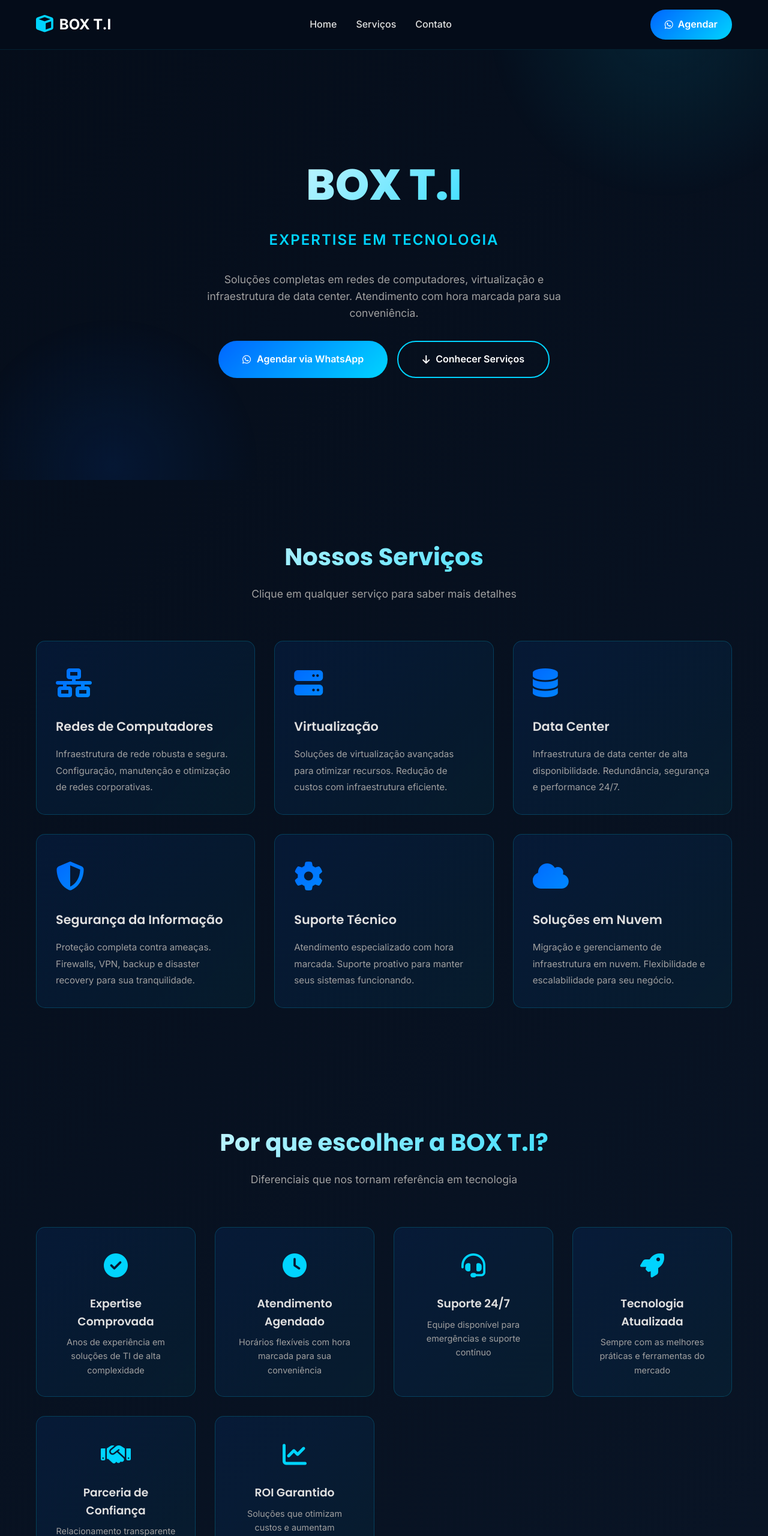
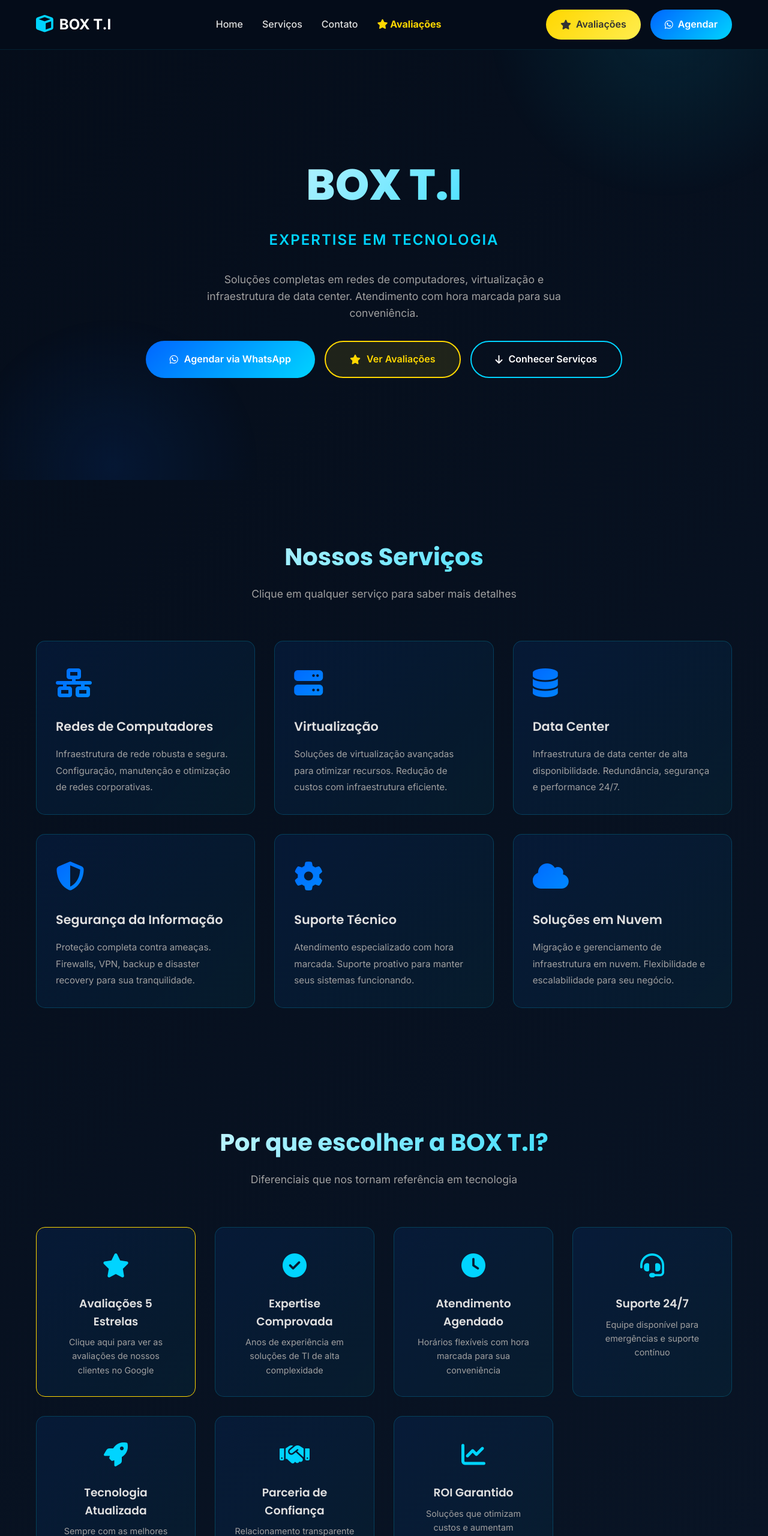
Before and after one commit to PesT-Lan/boxtiweb, a plain HTML site: page index.html in a window 1280 px wide. Shown: the top 2560 px of the page at 60% size. Drawn offline with Linux system fonts and the light colour scheme.

Commit message:
Add Google reviews links in multiple strategic locations

```diff
--- a/index.html
+++ b/index.html
@@ -774,10 +774,16 @@
                     <li><a onclick="showPage('home')">Home</a></li>
                     <li><a onclick="showPage('home'); setTimeout(() => document.getElementById('servicos').scrollIntoView({behavior: 'smooth'}), 100)">Serviços</a></li>
                     <li><a onclick="showPage('home'); setTimeout(() => document.getElementById('contato').scrollIntoView({behavior: 'smooth'}), 100)">Contato</a></li>
+                    <li><a href="https://g.page/r/CXcZ5Yv1_tm-EAE/review" target="_blank" style="color: #ffd700; font-weight: 700;"><i class="fas fa-star"></i> Avaliações</a></li>
                 </ul>
+                <div style="display: flex; gap: 1rem;">
+                    <a href="https://g.page/r/CXcZ5Yv1_tm-EAE/review" target="_blank" class="cta-button" style="background: linear-gradient(135deg, #ffd700 0%, #ffed4e 100%); color: #333;">
+                        <i class="fas fa-star"></i> Avaliações
+                    </a>
                     <a href="https://wa.me/5553981007777?text=Olá%20BOX%20T.I!%20Gostaria%20de%20agendar%20um%20atendimento." class="cta-button">
                         <i class="fab fa-whatsapp"></i> Agendar
                     </a>
+                </div>
             </nav>
         </div>
     </header>
@@ -793,6 +799,9 @@
                 <div class="hero-buttons">
                     <a href="https://wa.me/5553981007777?text=Olá%20BOX%20T.I!%20Gostaria%20de%20agendar%20um%20atendimento." class="btn-primary">
                         <i class="fab fa-whatsapp"></i> Agendar via WhatsApp
+                    </a>
+                    <a href="https://g.page/r/CXcZ5Yv1_tm-EAE/review" target="_blank" class="btn-secondary" style="background: rgba(255, 215, 0, 0.1); border-color: #ffd700; color: #ffd700;">
+                        <i class="fas fa-star"></i> Ver Avaliações
                     </a>
                     <a onclick="document.getElementById('servicos').scrollIntoView({behavior: 'smooth'})" class="btn-secondary">
                         <i class="fas fa-arrow-down"></i> Conhecer Serviços
@@ -863,6 +872,13 @@
                     <p>Diferenciais que nos tornam referência em tecnologia</p>
                 </div>
                 <div class="features-grid">
+                    <div class="feature-item" style="cursor: pointer; border-color: #ffd700;" onclick="window.open('https://g.page/r/CXcZ5Yv1_tm-EAE/review', '_blank')">
+                        <div class="feature-icon">
+                            <i class="fas fa-star"></i>
+                        </div>
+                        <h3>Avaliações 5 Estrelas</h3>
+                        <p>Clique aqui para ver as avaliações de nossos clientes no Google</p>
+                    </div>
                     <div class="feature-item">
                         <div class="feature-icon">
                             <i class="fas fa-check-circle"></i>
@@ -929,11 +945,20 @@
                             <i class="fas fa-calendar-check"></i>
                             <span>Atendimento com hora marcada</span>
                         </div>
+                        <div class="info-item">
+                            <i class="fas fa-star" style="color: #ffd700;"></i>
+                            <span>Avaliações 5 Estrelas no Google</span>
+                        </div>
                     </div>
 
+                    <div style="display: flex; gap: 1rem; justify-content: center; flex-wrap: wrap;">
                         <a href="https://wa.me/5553981007777?text=Olá%20BOX%20T.I!%20Gostaria%20de%20agendar%20um%20atendimento%20para%20discutir%20nossas%20necessidades%20de%20TI." class="whatsapp-link">
                             <i class="fab fa-whatsapp"></i> Agendar Atendimento
                         </a>
+                        <a href="https://g.page/r/CXcZ5Yv1_tm-EAE/review" target="_blank" class="whatsapp-link" style="background: linear-gradient(135deg, #ffd700 0%, #ffed4e 100%); color: #333;">
+                            <i class="fas fa-star"></i> Ver Avaliações
+                        </a>
+                    </div>
                 </div>
             </div>
         </section>
@@ -1328,6 +1353,9 @@
                 <a href="https://wa.me/5553981007777" title="WhatsApp">
                     <i class="fab fa-whatsapp"></i>
                 </a>
+                <a href="https://g.page/r/CXcZ5Yv1_tm-EAE/review" target="_blank" title="Avaliações Google" style="color: #ffd700;">
+                    <i class="fas fa-star"></i>
+                </a>
             </div>
         </div>
     </footer>
```
Lines whose indentation alone changed are shown as unchanged.
